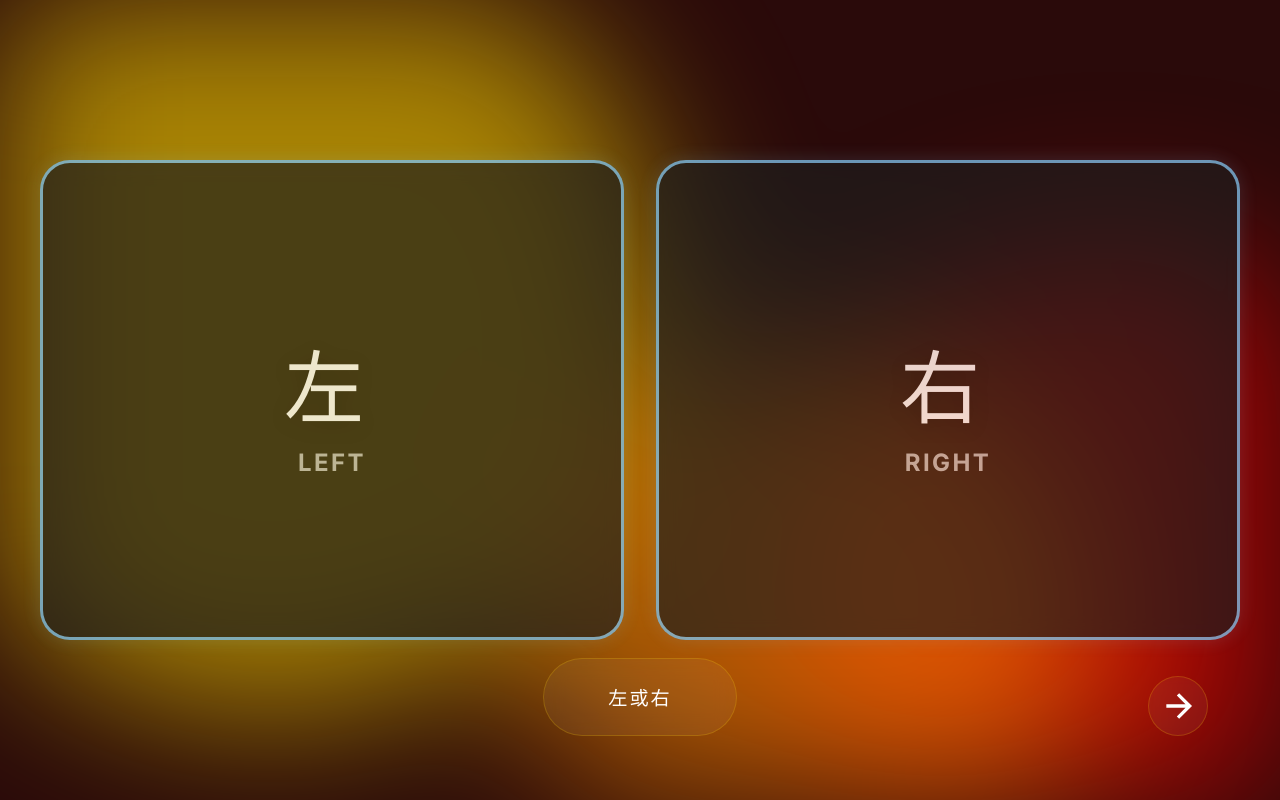
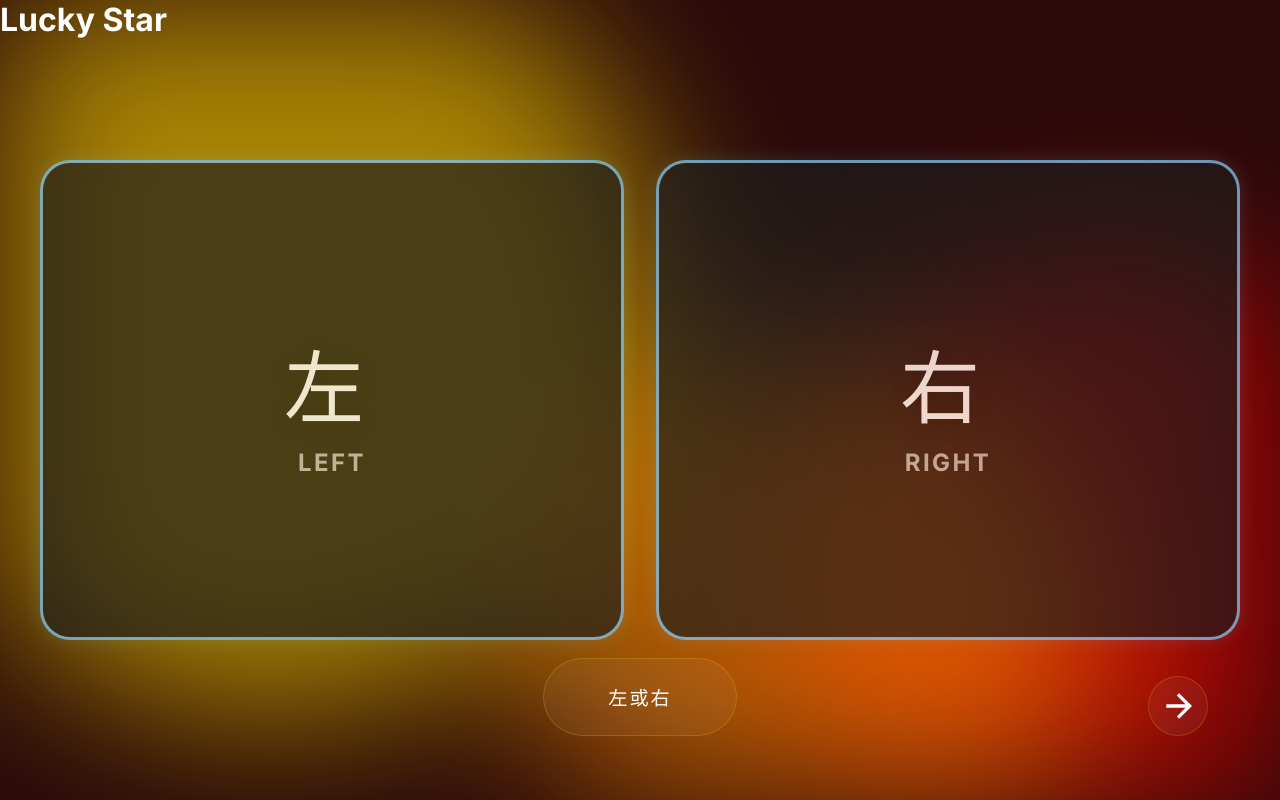
Before and after one commit to Dorian-Ko/random-selector, a website: page src-ui/index.html in a window 1280 px wide. Drawn offline with Linux system fonts and the light colour scheme.

Commit message:
feat: add Lucky Star title

```diff
--- a/src-ui/index.html
+++ b/src-ui/index.html
@@ -19,6 +19,8 @@
     </div>
 
     <main class="container">
+        <h1 class="app-title">Lucky Star</h1>
+
         <!-- Mode: Left vs Right -->
         <section id="mode-lr" class="mode-section active">
             <div class="cards-wrapper">
```
